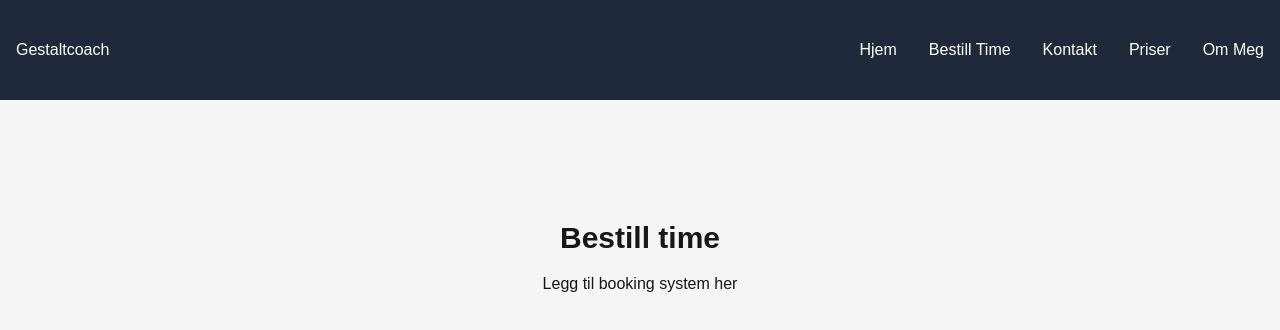
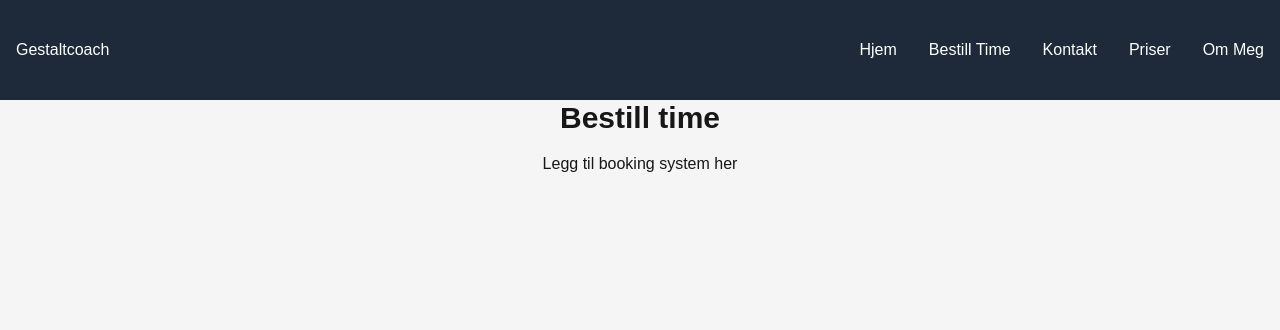
Before and after one commit to EliasOpstad/gestaltcoaching, a Next.js app: page /bestillTime in a window 1280 px wide. Shown: the top 330 px of the page. Built offline with nearby package versions, Linux system fonts and the light colour scheme.

Commit message:
Formating of BestillTime

```diff
--- a/src/app/bestillTime/page.tsx
+++ b/src/app/bestillTime/page.tsx
@@ -1,13 +1,12 @@
-import React from 'react'
-import '../../styles/globals.css'
+import React from "react";
+import "../../styles/globals.css";
 const BestillTime = () => {
   return (
-    <div className='w-[80%] mx-auto mt-30'>
-        <h1 className='text-3xl font-bold mb-4 text-center'>Bestill time</h1>
-        <div className='text-center'>Legg til booking system her</div>
+    <div className="w-[80%] mx-auto">
+      <h1 className="text-3xl font-bold mb-4 text-center">Bestill time</h1>
+      <div className="text-center">Legg til booking system her</div>
     </div>
+  );
+};
 
-  )
-}
-
-export default BestillTime
+export default BestillTime;
```
